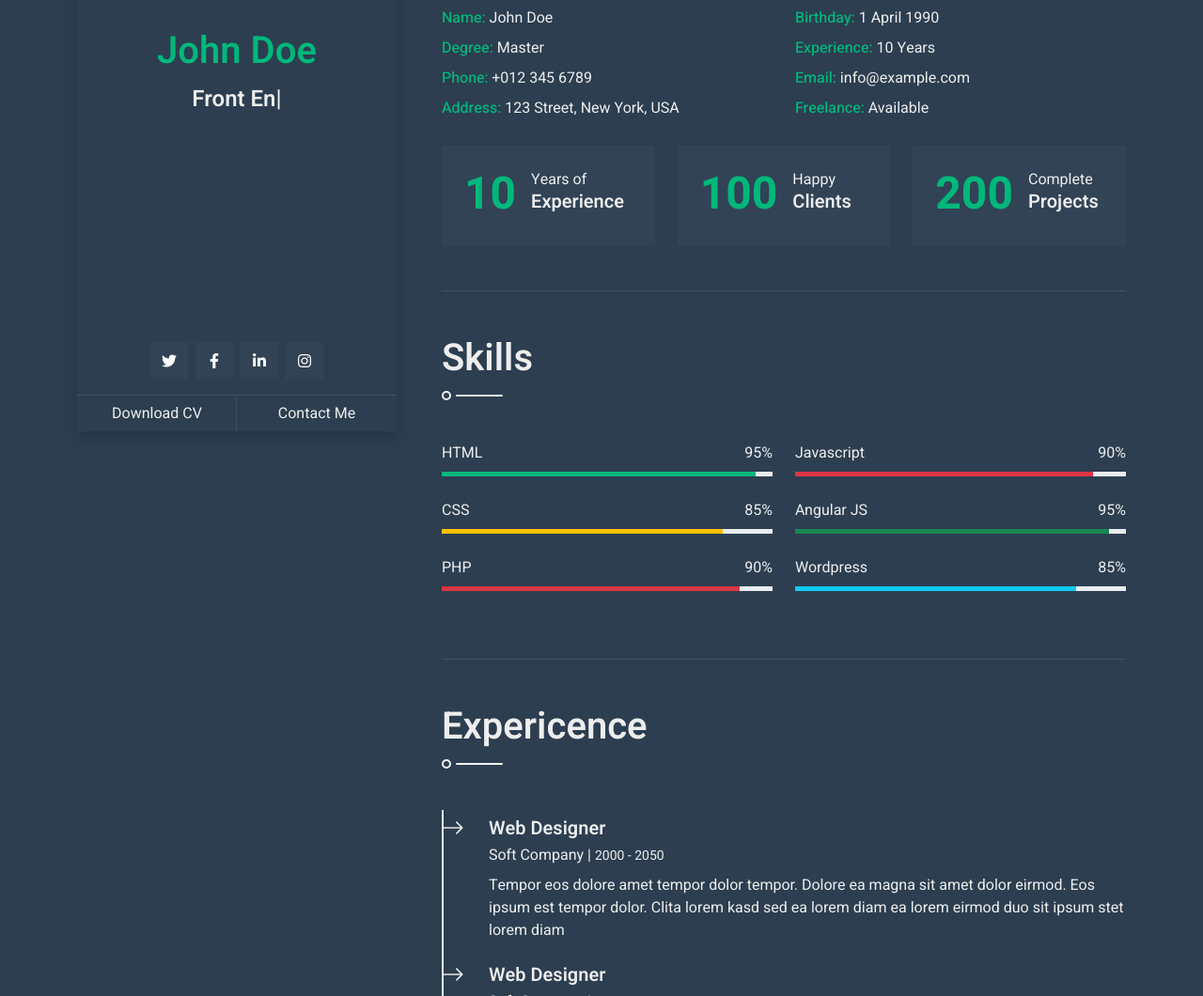
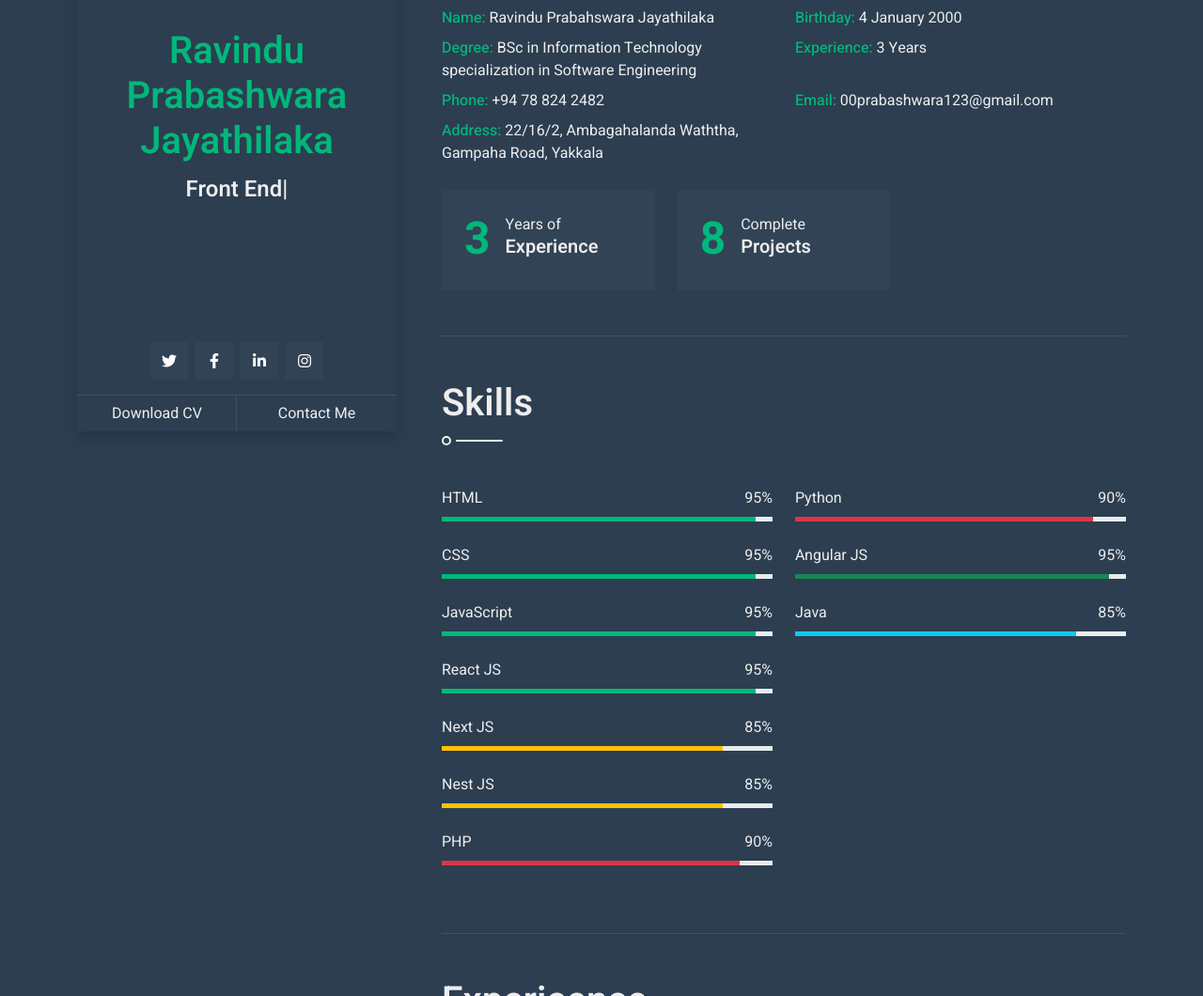
Before and after one commit to ravindujayathilaka/Ravindu-Jayathilaka-Portfolio, a plain HTML site: page index.html in a window 1280 px wide. Shown: the part 341-1401 px from the top of the page at 94% size. Drawn offline with nearby package versions, Linux system fonts and the light colour scheme.

Commit message:
feat: update the data in portfolio

```diff
--- a/index.html
+++ b/index.html
@@ -2,7 +2,7 @@
 <html lang="en">
     <head>
         <met#aeb3b8et="utf-8">
-        <title>DarkCV - Bootstrap CV Resume Template</title>
+        <title>Ravindu Jayathilaka</title>
         <meta content="width=device-width, initial-scale=1.0" name="viewport">
         <meta content="Free Website Template" name="keywords">
         <meta content="Free Website Template" name="description">
@@ -45,10 +45,10 @@
                 <div class="col-lg-4 sticky-lg-top vh-100">
                     <div class="d-flex flex-column h-100 text-center overflow-auto shadow">
                         <img class="w-100 img-fluid mb-4" src="img/profile.jpg" alt="Image">
-                        <h1 class="text-primary mt-2">John Doe</h1>
+                        <h1 class="text-primary mt-2">Ravindu Prabashwara Jayathilaka</h1>
                         <div class="mb-4" style="height: 22px;">
                             <h4 class="typed-text-output d-inline-block text-light"></h4>
-                            <div class="typed-text d-none">Web Designer, Web Developer, Front End Developer, Apps Designer, Apps Developer</div>
+                            <div class="typed-text d-none">Web Designer, Web Developer, Front End Developer, Apps Designer, Apps Developer, Software Engineer</div>
                         </div>
                         <div class="d-flex justify-content-center mt-auto mb-3">
                             <a class="btn btn-secondary btn-square mx-1" href="#"><i class="fab fa-twitter"></i></a>
@@ -69,34 +69,31 @@
                         <p>Diam rebum sea stet rebum ea. Et kasd amet et accusam elitr voluptua. Tempor dolore sit et accusam ipsum erat duo. Gubergren et takimata dolor duo amet et sanctus elitr lorem. Ipsum amet duo rebum dolor labore. No diam duo lorem elitr dolor takimata elitr no. Magna et gubergren duo ipsum sed, amet ea voluptua dolores voluptua dolor ipsum et. Sit takimata erat consetetur invidunt lorem consetetur. Lorem magna diam vero nonumy. Aliquyam diam voluptua magna et magna nonumy. Accusam rebum clita et sit vero lorem, voluptua amet sit eos no et labore vero, et consetetur justo et et sit aliquyam labore, sit erat lorem justo dolores kasd est sit. Dolor et accusam ea et dolor sit.</p>
                         <div class="row mb-4">
                             <div class="col-sm-6 py-1">
-                                <span class="fw-medium text-primary">Name:</span> John Doe
+                                <span class="fw-medium text-primary">Name:</span> Ravindu Prabahswara Jayathilaka
                             </div>
                             <div class="col-sm-6 py-1">
-                                <span class="fw-medium text-primary">Birthday:</span> 1 April 1990
+                                <span class="fw-medium text-primary">Birthday:</span> 4 January 2000
                             </div>
                             <div class="col-sm-6 py-1">
-                                <span class="fw-medium text-primary">Degree:</span> Master
+                                <span class="fw-medium text-primary">Degree:</span> BSc in Information Technology specialization in Software Engineering
                             </div>
                             <div class="col-sm-6 py-1">
-                                <span class="fw-medium text-primary">Experience:</span> 10 Years
+                                <span class="fw-medium text-primary">Experience:</span> 3 Years
                             </div>
                             <div class="col-sm-6 py-1">
-                                <span class="fw-medium text-primary">Phone:</span> +012 345 6789
+                                <span class="fw-medium text-primary">Phone:</span> +94 78 824 2482
                             </div>
                             <div class="col-sm-6 py-1">
-                                <span class="fw-medium text-primary">Email:</span> info@example.com
+                                <span class="fw-medium text-primary">Email:</span> 00prabashwara123@gmail.com
                             </div>
                             <div class="col-sm-6 py-1">
-                                <span class="fw-medium text-primary">Address:</span> 123 Street, New York, USA
-                            </div>
-                            <div class="col-sm-6 py-1">
-                                <span class="fw-medium text-primary">Freelance:</span> Available
+                                <span class="fw-medium text-primary">Address:</span> 22/16/2, Ambagahalanda Waththa, Gampaha Road, Yakkala
                             </div>
                         </div>
                         <div class="row g-4">
                             <div class="col-md-4 col-lg-6 col-xl-4">
                                 <div class="d-flex bg-secondary p-4">
-                                    <h1 class="flex-shrink-0 display-5 text-primary mb-0" data-toggle="counter-up">10</h1>
+                                    <h1 class="flex-shrink-0 display-5 text-primary mb-0" data-toggle="counter-up">3</h1>
                                     <div class="ps-3">
                                         <p class="mb-0">Years of</p>
                                         <h5 class="mb-0">Experience</h5>
@@ -105,16 +102,7 @@
                             </div>
                             <div class="col-md-4 col-lg-6 col-xl-4">
                                 <div class="d-flex bg-secondary p-4">
-                                    <h1 class="flex-shrink-0 display-5 text-primary mb-0" data-toggle="counter-up">100</h1>
-                                    <div class="ps-3">
-                                        <p class="mb-0">Happy</p>
-                                        <h5 class="mb-0">Clients</h5>
-                                    </div>
-                                </div>
-                            </div>
-                            <div class="col-md-4 col-lg-6 col-xl-4">
-                                <div class="d-flex bg-secondary p-4">
-                                    <h1 class="flex-shrink-0 display-5 text-primary mb-0" data-toggle="counter-up">200</h1>
+                                    <h1 class="flex-shrink-0 display-5 text-primary mb-0" data-toggle="counter-up">8</h1>
                                     <div class="ps-3">
                                         <p class="mb-0">Complete</p>
                                         <h5 class="mb-0">Projects</h5>
@@ -142,6 +130,42 @@
                                 <div class="skill mb-4">
                                     <div class="d-flex justify-content-between">
                                         <p class="mb-2">CSS</p>
+                                        <p class="mb-2">95%</p>
+                                    </div>
+                                    <div class="progress">
+                                        <div class="progress-bar bg-primary" role="progressbar" aria-valuenow="95" aria-valuemin="0" aria-valuemax="100"></div>
+                                    </div>
+                                </div>
+                                <div class="skill mb-4">
+                                    <div class="d-flex justify-content-between">
+                                        <p class="mb-2">JavaScript</p>
+                                        <p class="mb-2">95%</p>
+                                    </div>
+                                    <div class="progress">
+                                        <div class="progress-bar bg-primary" role="progressbar" aria-valuenow="95" aria-valuemin="0" aria-valuemax="100"></div>
+                                    </div>
+                                </div>
+                                <div class="skill mb-4">
+                                    <div class="d-flex justify-content-between">
+                                        <p class="mb-2">React JS</p>
+                                        <p class="mb-2">95%</p>
+                                    </div>
+                                    <div class="progress">
+                                        <div class="progress-bar bg-primary" role="progressbar" aria-valuenow="95" aria-valuemin="0" aria-valuemax="100"></div>
+                                    </div>
+                                </div>
+                                <div class="skill mb-4">
+                                    <div class="d-flex justify-content-between">
+                                        <p class="mb-2">Next JS</p>
+                                        <p class="mb-2">85%</p>
+                                    </div>
+                                    <div class="progress">
+                                        <div class="progress-bar bg-warning" role="progressbar" aria-valuenow="85" aria-valuemin="0" aria-valuemax="100"></div>
+                                    </div>
+                                </div>
+                                <div class="skill mb-4">
+                                    <div class="d-flex justify-content-between">
+                                        <p class="mb-2">Nest JS</p>
                                         <p class="mb-2">85%</p>
                                     </div>
                                     <div class="progress">
@@ -161,7 +185,7 @@
                             <div class="col-sm-6">
                                 <div class="skill mb-4">
                                     <div class="d-flex justify-content-between">
-                                        <p class="mb-2">Javascript</p>
+                                        <p class="mb-2">Python</p>
                                         <p class="mb-2">90%</p>
                                     </div>
                                     <div class="progress">
@@ -179,7 +203,7 @@
                                 </div>
                                 <div class="skill mb-4">
                                     <div class="d-flex justify-content-between">
-                                        <p class="mb-2">Wordpress</p>
+                                        <p class="mb-2">Java</p>
                                         <p class="mb-2">85%</p>
                                     </div>
                                     <div class="progress">
```
